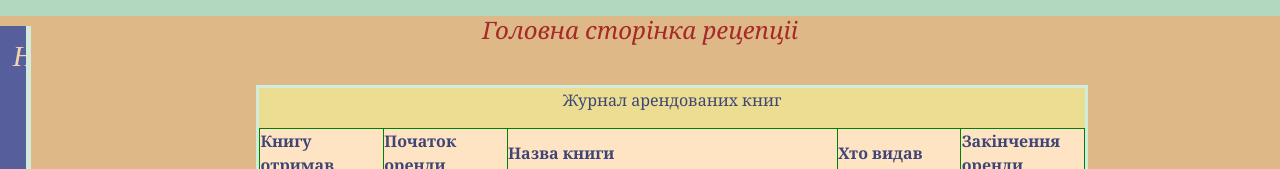
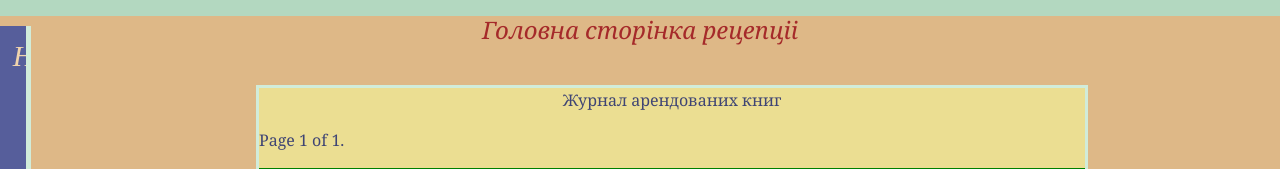
Before and after one commit to yatagan/ILS, a Django app: page /library_reception/ in a window 1280 px wide. Shown: the part 104-273 px from the top of the page. Run offline with Django 4.2, Linux system fonts and the light colour scheme; a user stored in the database is signed in; data comes from the database, SQL or seed files in the repository; tables that the repository leaves empty hold one stand-in row (values such as "Sample post"); parts of the project's set-up code (start-up, migrations or seed data) failed here and were passed over.

Commit message:
Add some pagination

```diff
--- a/library_reception/templates/library_reception/index.html
+++ b/library_reception/templates/library_reception/index.html
@@ -13,7 +13,7 @@
           <th width="15%">Хто видав</th>
           <th width="15%">Закінчення оренди</th>
         </tr>
-        {% for rent in rent_form.all %}
+        {% for rent in rents.all %}
         <tr>
           <td>"{{ rent.member }}" {{ rent.member.first_name }}</td>
             <td >{{ rent.start_rent_date }}</td>
@@ -26,6 +26,33 @@
             <td>{{ rent.return_date }}</td>
           </tr>
         {% endfor %}
+
+
+
+
+
+    <span class="current">
+        Page {{ page_obj.number }} of {{ page_obj.paginator.num_pages }}.
+    </span>
+
+
+    <nav aria-label="...">
+      <ul class="pagination">
+        {% if page_obj.has_previous %}
+        <li class="page-item">
+          <a class="page-link" href="?page={{ page_obj.previous_page_number }}" tabindex="-1">Previous</a>
+        </li>
+        {% endif %}
+
+
+        {% if page_obj.has_next %}
+        <li class="page-item">
+          <a class="page-link" href="?page={{ page_obj.next_page_number }}">Next</a>
+        </li>
+        {% endif %}
+      </ul>
+    </nav>
+
     </table>
   </div>
 
--- a/library_reception/views.py
+++ b/library_reception/views.py
@@ -1,3 +1,4 @@
+from tkinter import Pack
 from django.shortcuts import render, redirect
 from core.models import BookInstance
 from library_reception.models import BookInstanceRent, BookInstanceOrder
@@ -7,12 +8,20 @@
 from django.contrib.auth.decorators import login_required
 from django.http import HttpResponse
 from django.contrib import messages
+from django.core.paginator import Paginator
 
+PAGE_ITEMS = 2
 
 @login_required
 def index(request):
-    # library_reception home page
-    context = {'rent_form': BookInstanceRent.objects.all()}
+    page = int(request.GET.get('page', '0'))
+    paginator = Paginator(BookInstanceRent.objects.all(), PAGE_ITEMS)
+    page_obj = paginator.get_page(page)
+
+    context = {
+        'page_obj': page_obj,
+        'rents': BookInstanceRent.objects.all()[page * PAGE_ITEMS : page * PAGE_ITEMS + PAGE_ITEMS],
+    }
     return render(request, 'library_reception/index.html', context)
 
 
```
Also changed, not shown: warehouse/templates/warehouse/index.html (+12 -1 lines), warehouse/views.py (+13 -4 lines).
